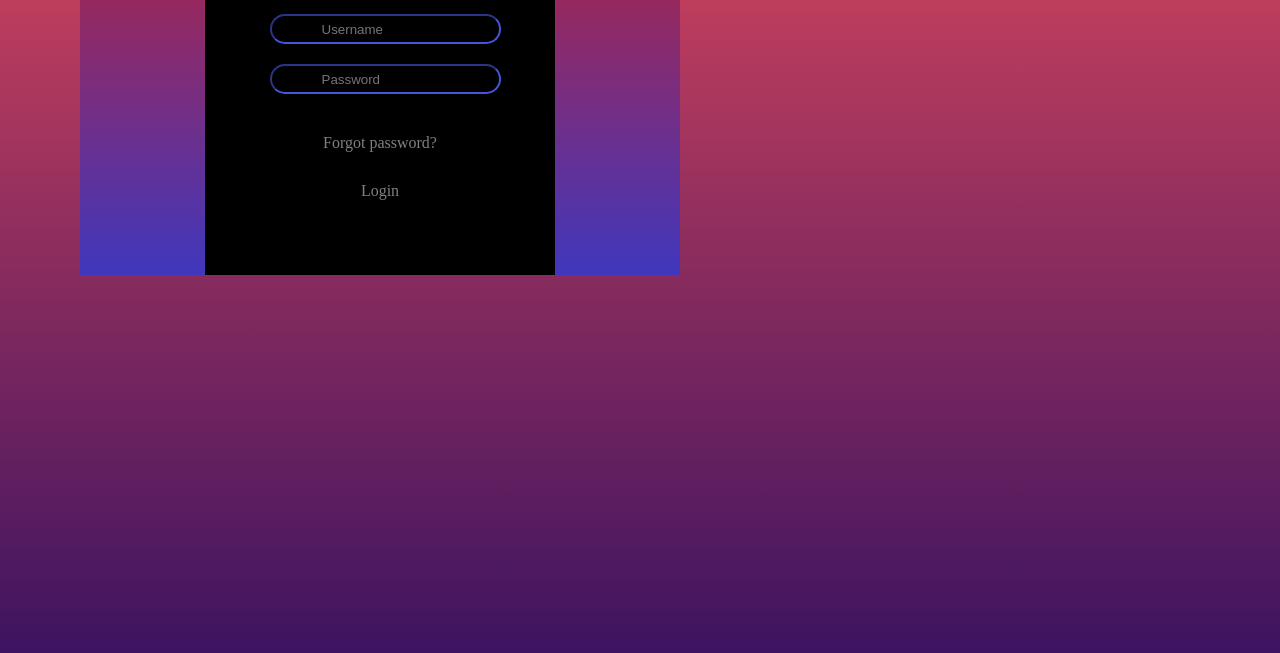
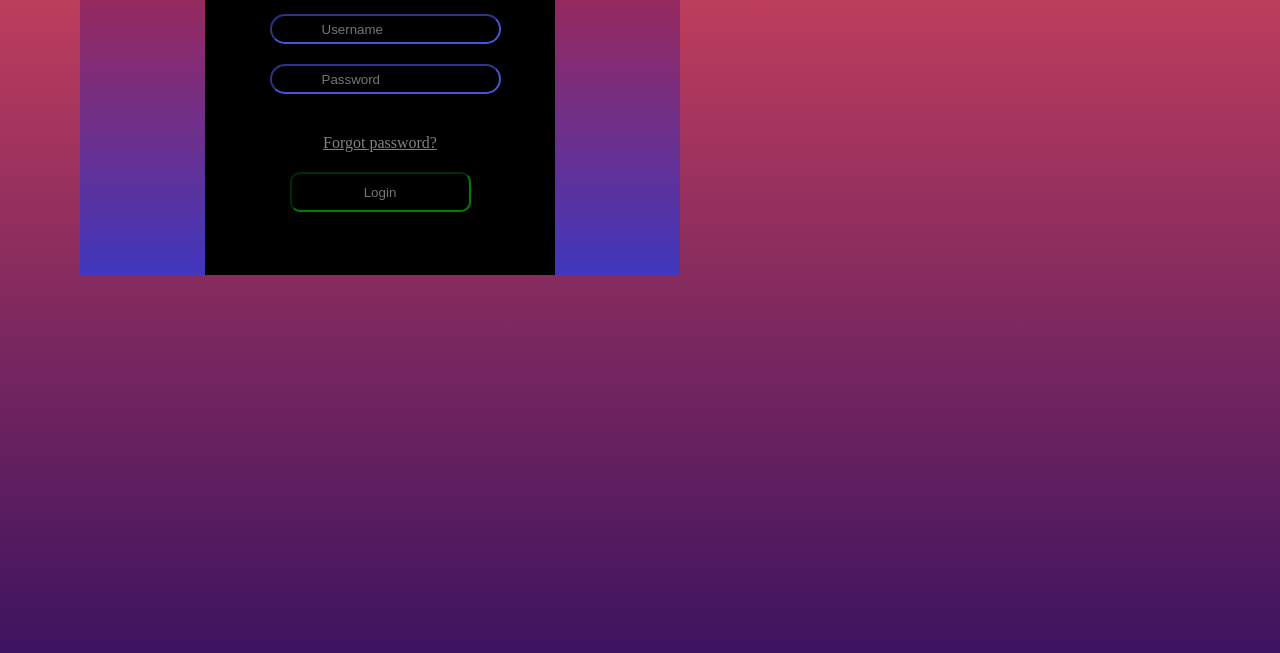
Before and after one commit to GinaGanaa/new-version-of-login-form, a plain HTML site: page index.html in a window 1280 px wide. Shown: the part 205-858 px from the top of the page. Drawn offline with Linux system fonts and the light colour scheme.

Commit message:
login form improvement

```diff
--- a/index.html
+++ b/index.html
@@ -30,8 +30,18 @@
               placeholder="Password"
             />
           </div>
-          <div><p class="forgotPass">Forgot password?</p></div>
-          <div><p class="login">Login</p></div>
+          <div>
+            <p class="forgotPass"><u>Forgot password?</u></p>
+          </div>
+          <div class="log">
+            <input
+              class="loginBottom"
+              type="login"
+              name="login"
+              id="login"
+              placeholder="Login"
+            />
+          </div>
           <div><img src="" alt="" /></div>
         </div>
       </div>
--- a/style.css
+++ b/style.css
@@ -69,3 +69,15 @@ body {
 .login {
   padding-top: 30px;
 }
+.log {
+  text-align: center;
+  padding-top: 20px;
+}
+.loginBottom {
+  text-align: center;
+  background-color: #000;
+  border-color: green;
+  border-radius: 10px;
+  height: 40px;
+  cursor: pointer;
+}
```
